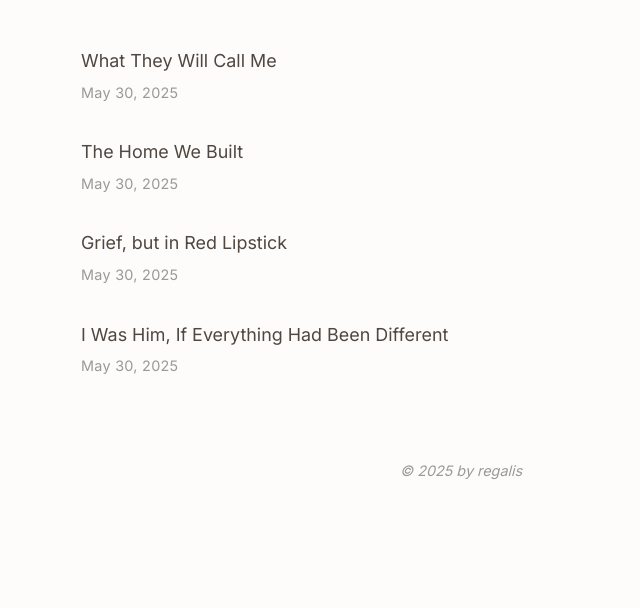
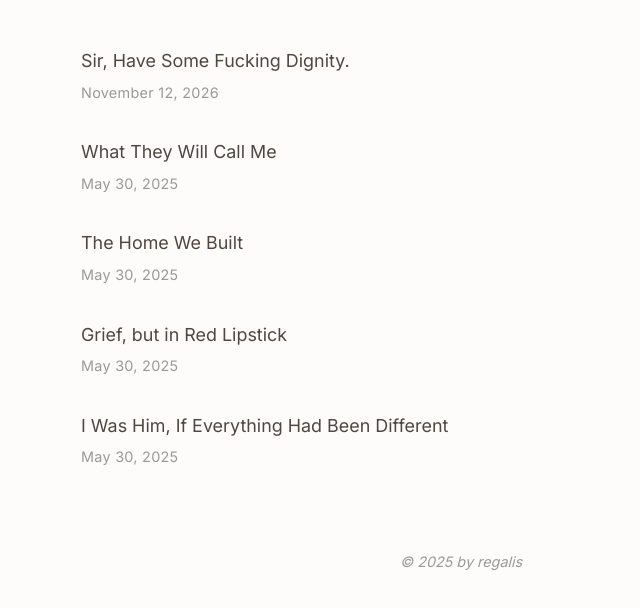
Before and after one commit to r3gal1s/regalis, a plain HTML site: page legacy.html in a window 1280 px wide. Shown: the part 232-840 px from the top of the page, without its empty margins (179-819 px from the left). Before the commit the page ends 800 px from the top, so only its background shows below. Drawn offline with nearby package versions, Linux system fonts and the light colour scheme.

Commit message:
Update legacy.html

```diff
--- a/legacy.html
+++ b/legacy.html
@@ -125,6 +125,16 @@
     <p class="subhead">what I make will outlive me.</p>
 
     <section class="entries">
+
+<div class="entry">
+  <h2>
+    <a href="post14-sir-have-some-fucking-dignity.html">
+      Sir, Have Some Fucking Dignity.
+    </a>
+  </h2>
+  <p>November 12, 2026</p>
+</div>
+
       <div class="entry">
         <h2><a href="post6-what-they-will-call-me.html">What They Will Call Me</a></h2>
         <p>May 30, 2025</p>
```
